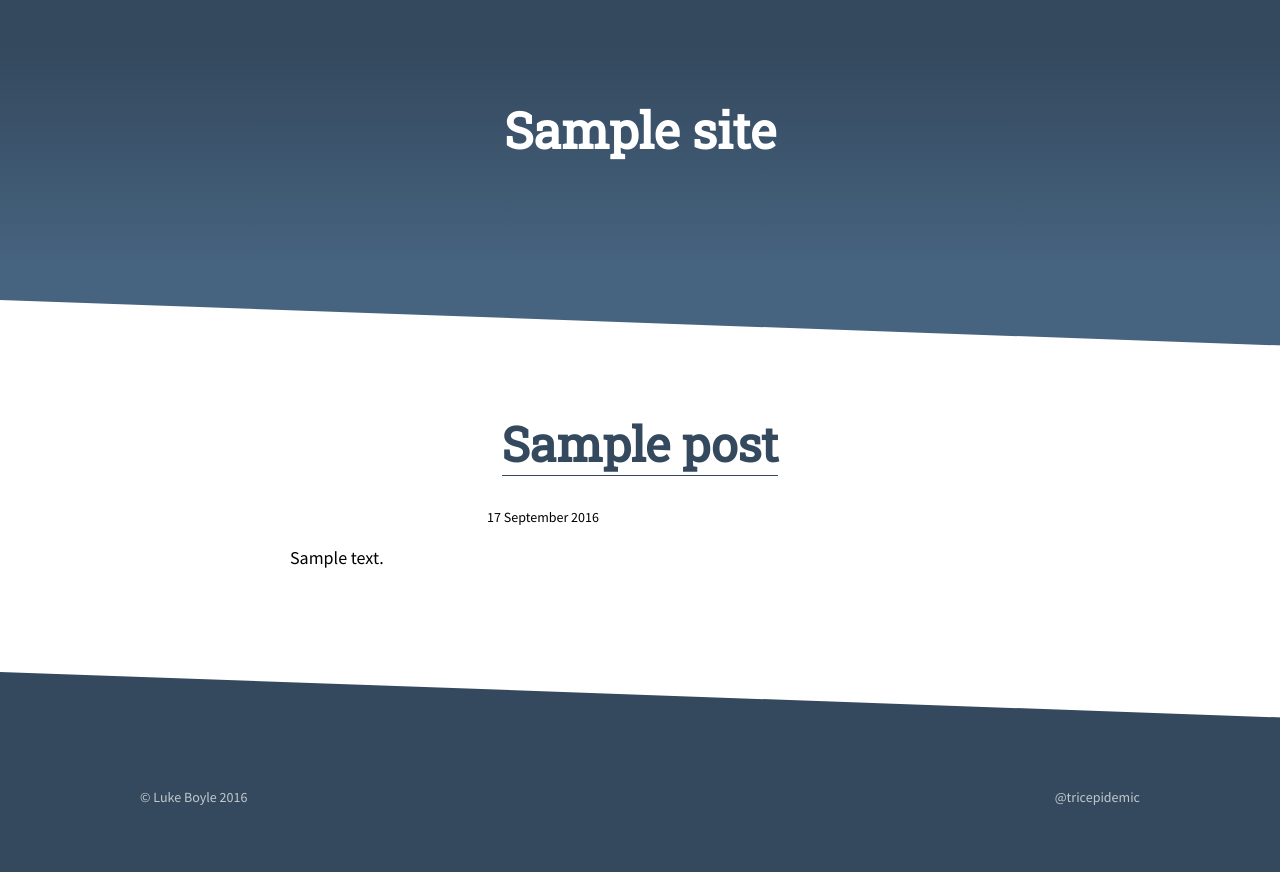
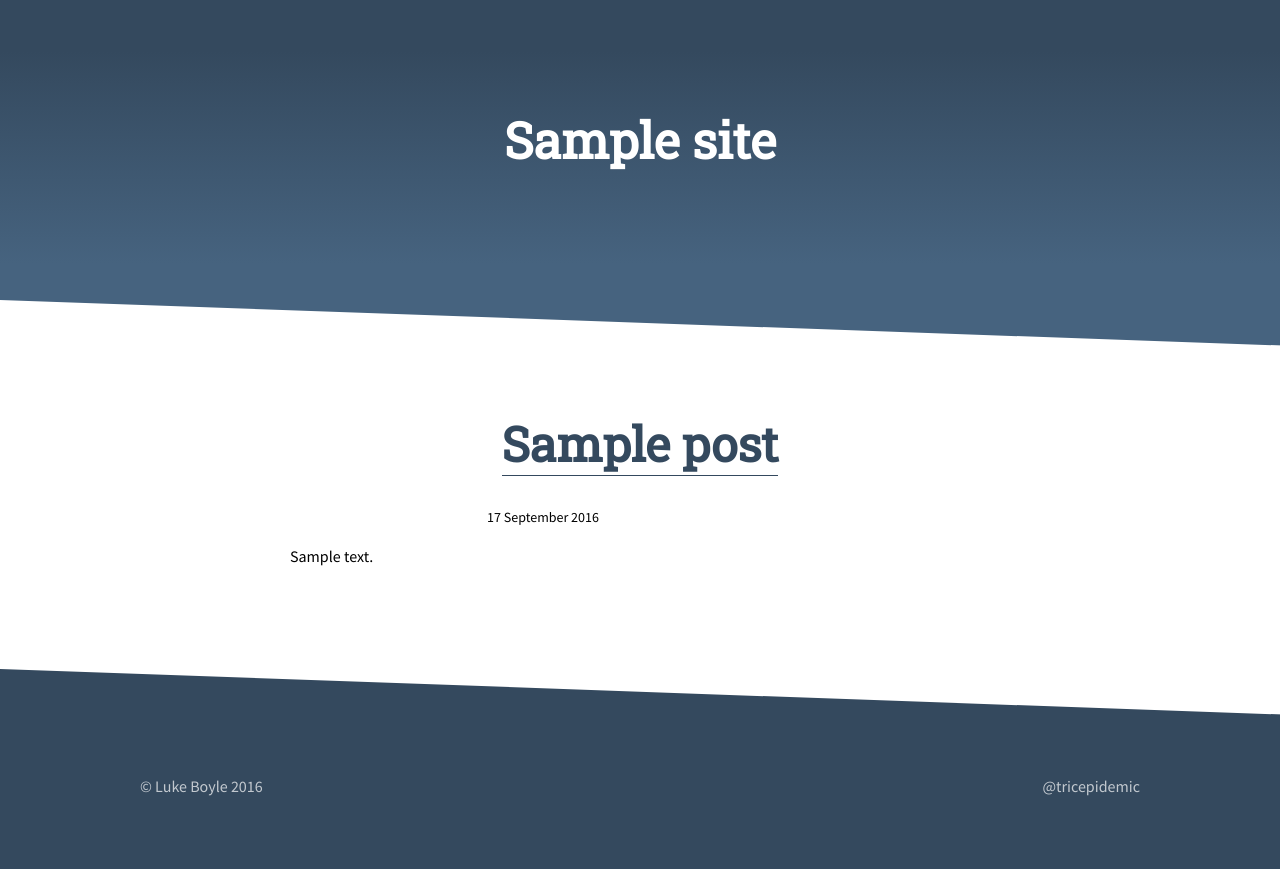
Before and after one commit to 3stacks/lukeboyle.com, a WordPress theme: template web/app/themes/lukeboyle/home.php in a window 1280 px wide; the page is wider, and only the part inside the window is pictured. Shown: the part 60-932 px from the top of that part. Run offline with PHP 8.4 and a stand-in for WordPress, Linux system fonts and the light colour scheme; the site name, menu and one post (Sample post) are stand-ins, and other content is empty; style sheets or scripts are compiled from the project's sources; some libraries are stand-ins or nearby versions.

Commit message:
chore: add defaults for p tags

```diff
--- a/web/app/themes/lukeboyle/src/sass/settings/_type.scss
+++ b/web/app/themes/lukeboyle/src/sass/settings/_type.scss
@@ -14,3 +14,8 @@
 	font-size: 3.5rem;
 	margin-top: 0;
 }
+
+p {
+	font-size: 1.6rem;
+	margin-top: 0;
+}
```
